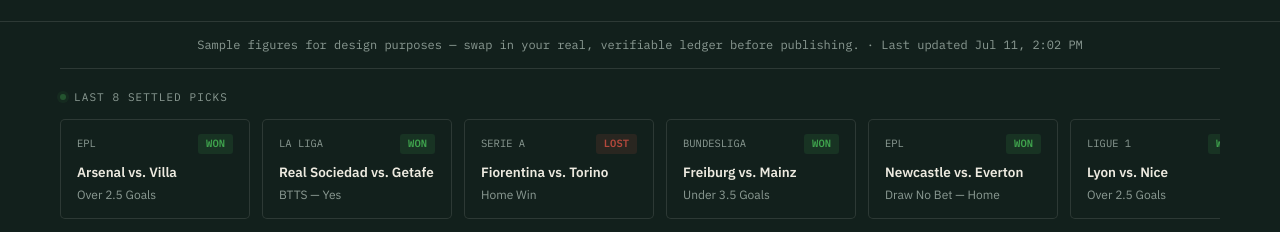
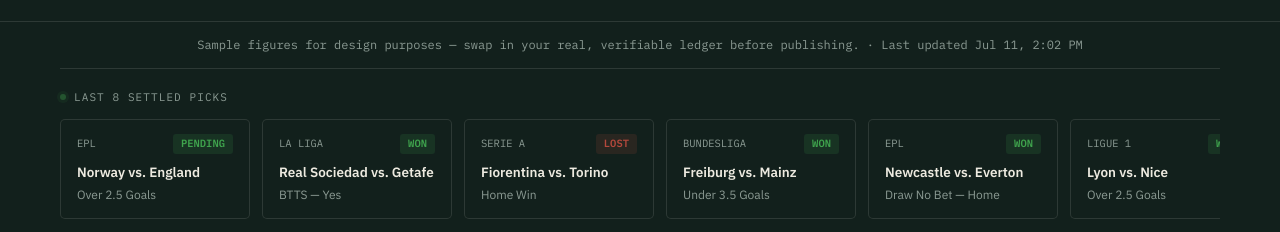
Before and after one commit to Lord-Crixus/Linux, a plain HTML site: page index.html in a window 1280 px wide. Shown: the part 860-1092 px from the top of the page. Drawn offline with nearby package versions, Linux system fonts and the light colour scheme; animation ran at ten frames a second.

Commit message:
Update index.html

```diff
--- a/index.html
+++ b/index.html
@@ -516,8 +516,8 @@
     <div class="feed-label"><span class="live-dot"></span> Last 8 settled picks</div>
     <div class="feed-track">
       <div class="feed-card">
-        <div class="fc-top"><span class="fc-comp">EPL</span><span class="fc-result win">Won</span></div>
-        <div class="fc-fixture">Arsenal vs. Villa</div>
+        <div class="fc-top"><span class="fc-comp">EPL</span><span class="fc-result win">Pending</span></div>
+        <div class="fc-fixture">Norway vs. England</div>
         <div class="fc-pick">Over 2.5 Goals</div>
       </div>
       <div class="feed-card">
```
